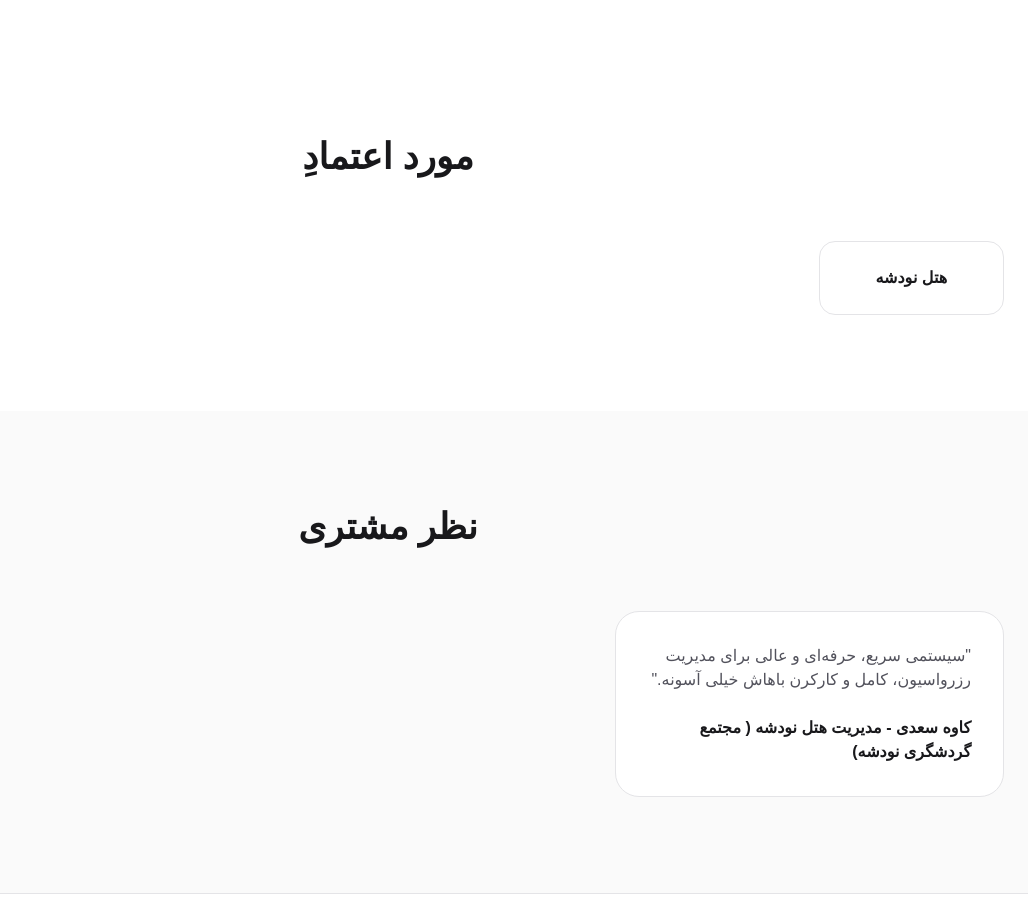
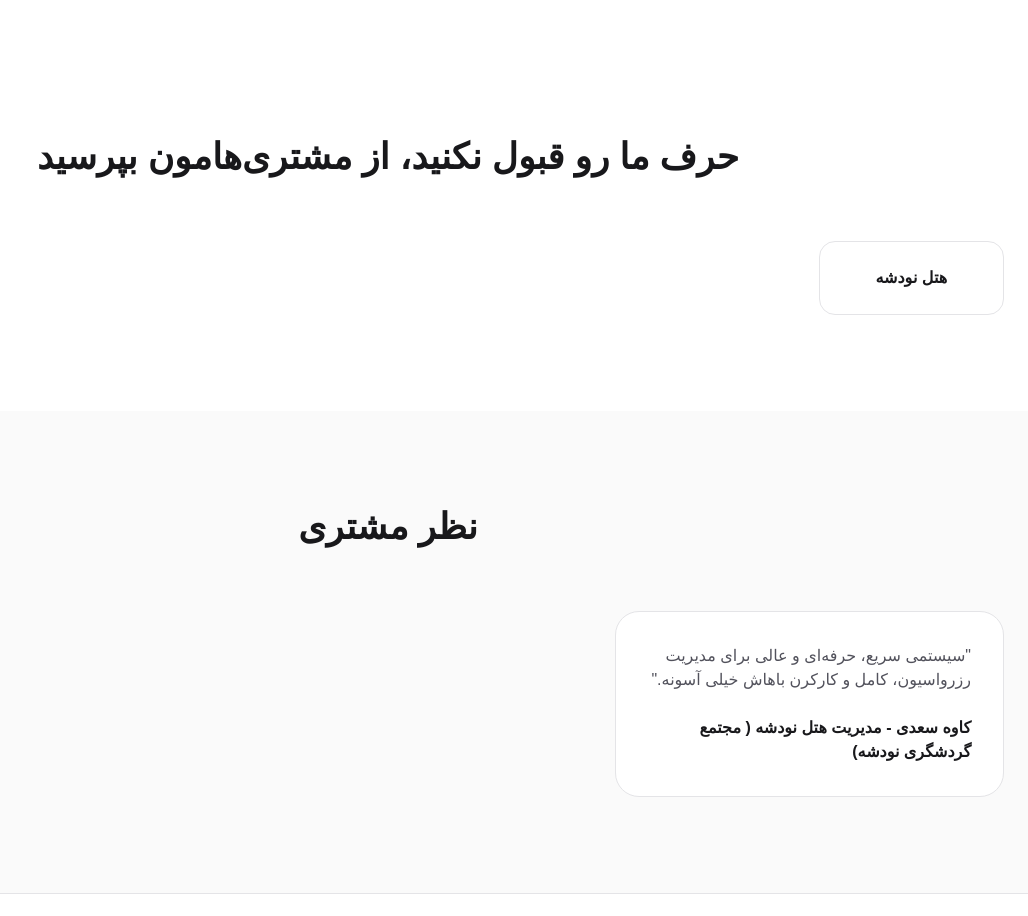
Before and after one commit to hafezabbasi/reservation-app, a Svelte app: page / in a window 1280 px wide. Shown: the part 1980-2896 px from the top of the page, without its empty margins (252-1280 px from the left). Built offline with nearby package versions, Linux system fonts and the light colour scheme.

Commit message:
change customer section title

```diff
--- a/src/App.svelte
+++ b/src/App.svelte
@@ -359,7 +359,8 @@ const properties = [
 			<h2
 				class="mb-16 text-center text-4xl font-bold"
 			>
-	          مورد اعتمادِ
+	       حرف ما رو قبول نکنید، از مشتری‌هامون بپرسید
+
 			</h2>
 
 			<div
```
